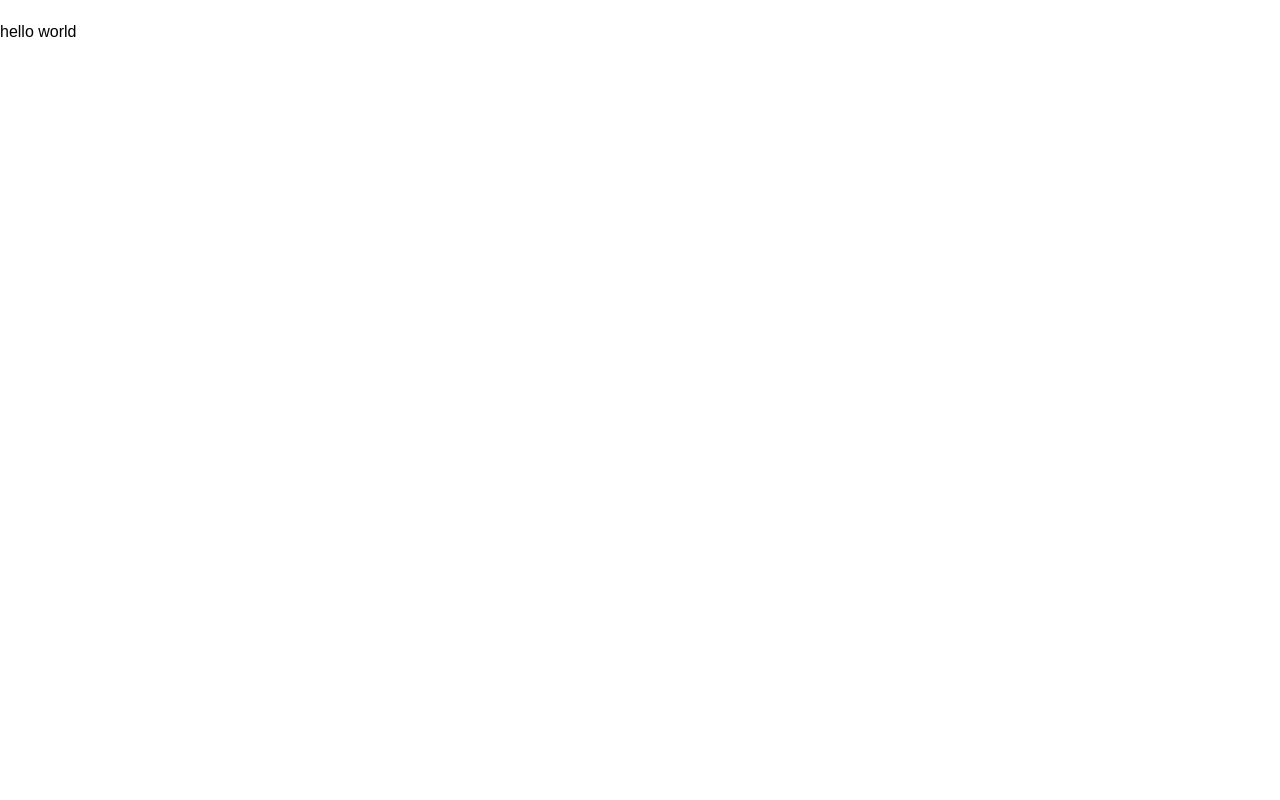
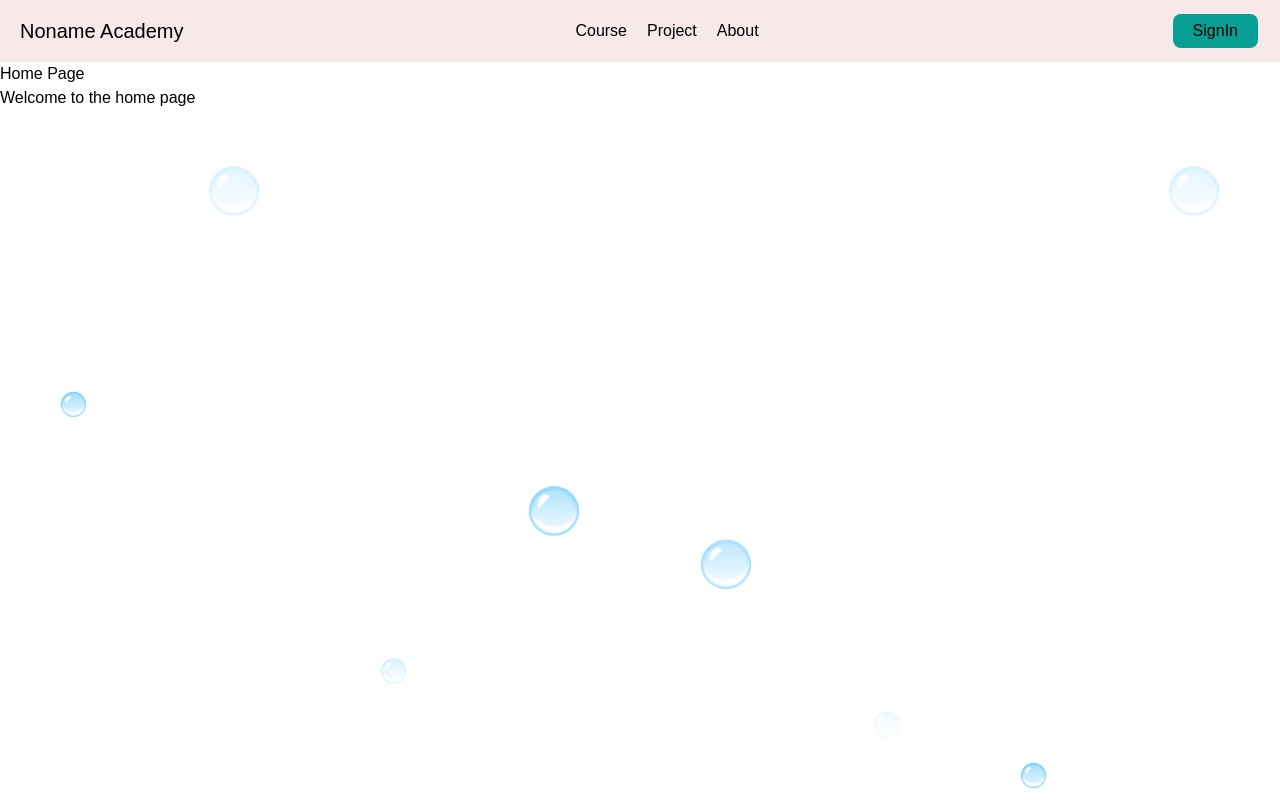
Before and after one commit to unknown001dk/register_form, a React (Vite) app in the folder frontend/: page / in a window 1280 px wide. Built offline with nearby package versions, Linux system fonts and the light colour scheme.

Commit message:
added header page UI

```diff
--- a/frontend/src/components/Header.jsx
+++ b/frontend/src/components/Header.jsx
@@ -1,12 +1,36 @@
-import React from 'react'
-import Button from './Buttons/Button'
+import { Link } from "react-router-dom"
 
 function Header() {
   return (
     <>
-    <nav>
+      <nav className='navbar'>
+        <input type="checkbox" id="check" />
+          <label htmlFor="check" className="checkbtn">
+            =
+          </label>
+          <label className="logo"><Link to='/'>Noname Academy</Link></label>
+          <ul>
+            <Link to='/course'><li>Course</li></Link>
+            <Link to='/project'><li>Project</li></Link>
+            <Link to='/about'><li>About</li></Link>
 
-    </nav>
+          </ul>
+          <Link to='/signin'>
+            <button className='btn-1'>SignIn</button>
+          </Link>
+      </nav>
+
+      <div className="bubbles">
+        <img src="bubble.png" />
+        <img src="bubble.png" />
+        <img src="bubble.png" />
+        <img src="bubble.png" />
+        <img src="bubble.png" />
+        <img src="bubble.png" />
+        <img src="bubble.png" />
+        <img src="bubble.png" />
+
+      </div>
     </>
   )
 }
--- a/frontend/src/css/Main.css
+++ b/frontend/src/css/Main.css
@@ -43,16 +43,35 @@
 
 }
 
-nav {
-  color:red;
+.navbar {
+  color:rgb(0, 0, 0);
   display: flex;
   justify-content: space-between;
   align-items: center;
   padding: 10px 20px;
+  background-color: #f7e9e9;
+}
+
+.btn-1{
+  background-color: #079e94;
+  border: none;
+  color: rgb(0, 0, 0);
+  padding: 5px 20px;
+  text-align: center;
+  text-decoration: none;
+  display: inline-block;
+  font-size: 16px;
+  margin: 4px 2px;
+  cursor: pointer;
+  border-radius: 8px;
+}
+.btn-1:hover{
+  background-color: #3daca4;
+  color: #f7e9e9;
 }
 
 .logo {
-  font-size: 1.5rem;
+  font-size: 20px;
 }
 
 ul {
@@ -78,11 +97,10 @@ ul li a:hover {
 #logout-btn a{
   text-decoration: none;
   color: white;
-
 }
 .checkbtn {
   font-size: 30px;
-  color: white;
+  color: rgb(5, 4, 4);
   cursor: pointer;
   display: none;
 }
@@ -96,15 +114,16 @@ ul li a:hover {
   display: block;
   order: 1;
   margin-right: 20px;
+  padding: 0px 0px 0px 20px;
 }
 
 ul {
   position: fixed;
   top: 80px;
   right: -100%;
-  background-color: #079e94;
+  background-color: #b4f0ec;
   width: 100%;
-  height: 100vh;
+  height: 300px;
   display: flex;
   flex-direction: column;
   justify-content: center;
@@ -124,8 +143,6 @@ ul li a {
   right: 0;
 }
 }
-
-
 
 .bubbles img:nth-child(1){
   animation-delay: 2s;
@@ -158,3 +175,7 @@ ul li a {
   animation-delay: 6s;
   width: 25px;
 }
+
+.container {
+  /* margin-top: 30px; */
+}
--- a/frontend/src/pages/About.jsx
+++ b/frontend/src/pages/About.jsx
@@ -1,8 +1,12 @@
-import React from 'react'
+import Header from '../components/Header'
+import { PageTitle } from '../components/pageTitle'
 
 function About() {
   return (
-    <div>About</div>
+    <>
+    <Header />
+    <PageTitle title='About' />
+    </>
   )
 }
 
--- a/frontend/src/pages/Course.jsx
+++ b/frontend/src/pages/Course.jsx
@@ -1,8 +1,12 @@
-import React from 'react'
+import Header from "../components/Header"
+import { PageTitle } from "../components/pageTitle"
 
 function Course() {
   return (
-    <div>Course</div>
+    <>
+    <Header />
+    <PageTitle title='Course' />
+    </>
   )
 }
 
--- a/frontend/src/pages/Home.jsx
+++ b/frontend/src/pages/Home.jsx
@@ -1,11 +1,16 @@
 import React from 'react'
 import Header from '../components/Header'
+import { PageTitle } from '../components/pageTitle'
 
 function Home() {
   return (
     <>
     <Header />
-    hello world
+    <PageTitle title="Home" />
+    <div className='container'>
+      <h1>Home Page</h1>
+      <p>Welcome to the home page</p>
+    </div>
     </>
   )
 }
--- a/frontend/src/pages/Project.jsx
+++ b/frontend/src/pages/Project.jsx
@@ -1,8 +1,12 @@
-import React from 'react'
+import Header from "../components/Header"
+import { PageTitle } from "../components/pageTitle"
 
 function project() {
   return (
-    <div>project</div>
+    <>
+    <Header />
+    <PageTitle title='Project' />
+    </>
   )
 }
 
```
